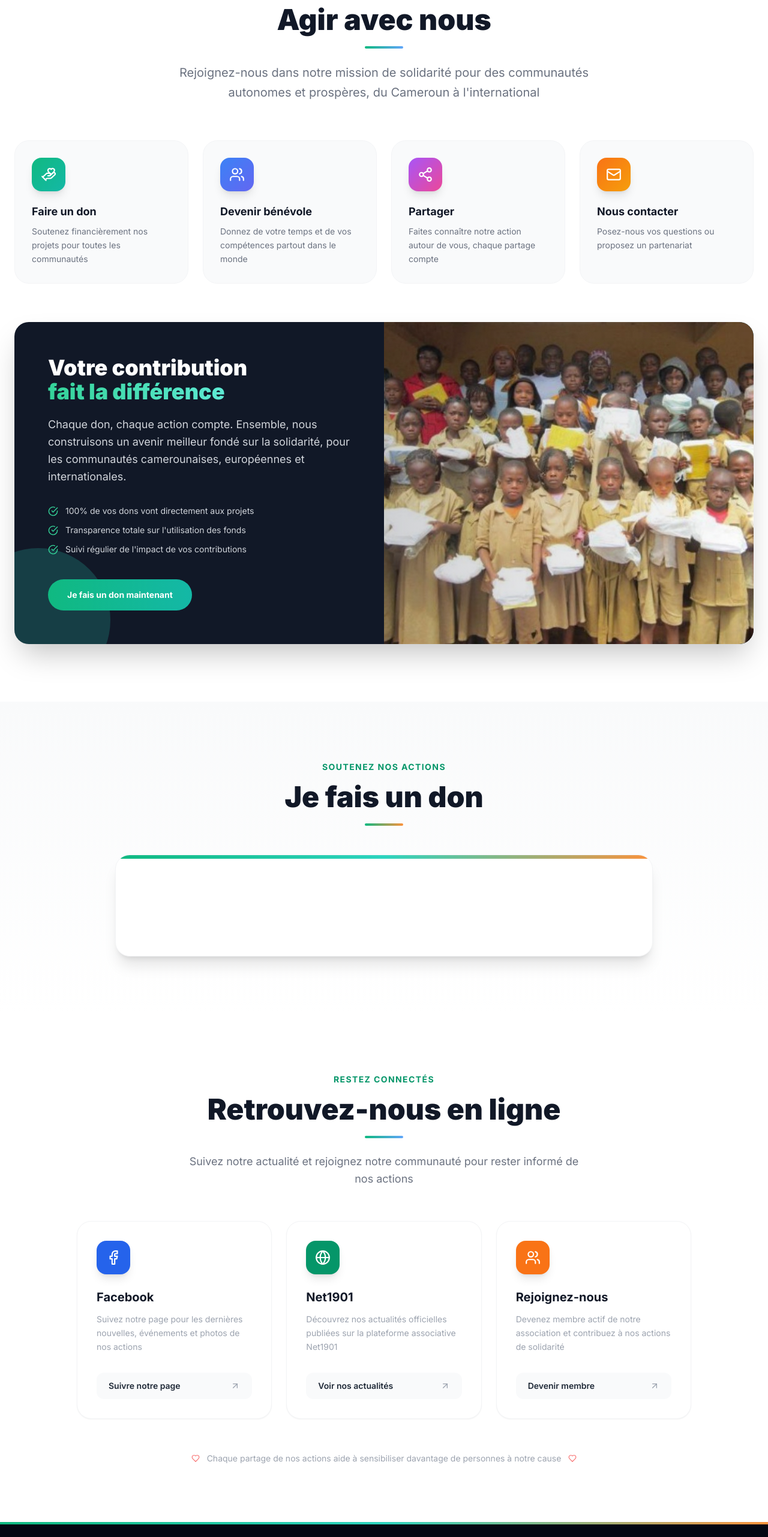
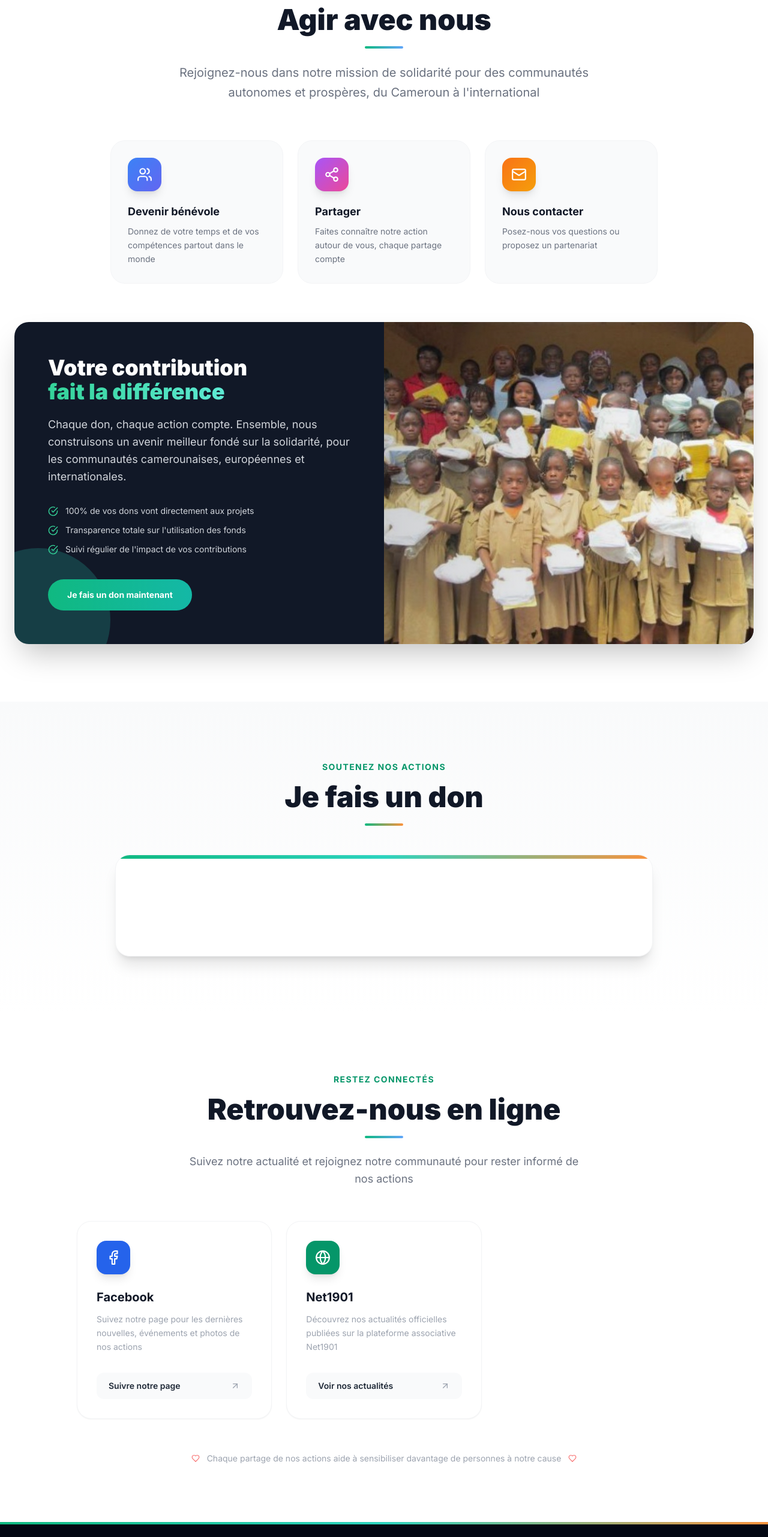
Before and after one commit to banaenavant/bana-en-avant, a React (Vite) app: page / in a window 1280 px wide. Shown: the part 5111-7674 px from the top of the page at 60% size. Built offline with nearby package versions, Linux system fonts and the light colour scheme.

Commit message:
Suppression cartes don/rejoindre, centrage cartes, lien Gmail contact
Co-Authored-By: Claude Sonnet 4.6 <noreply@anthropic.com>

```diff
--- a/src/components/GetInvolved.tsx
+++ b/src/components/GetInvolved.tsx
@@ -7,18 +7,12 @@ export default function GetInvolved() {
 
   const ways = [
     {
-      icon: HandHeart,
-      title: 'Faire un don',
-      description: 'Soutenez financièrement nos projets pour toutes les communautés',
-      color: 'from-emerald-500 to-teal-500',
-      light: 'bg-emerald-50',
-    },
-    {
       icon: Users,
       title: 'Devenir bénévole',
       description: 'Donnez de votre temps et de vos compétences partout dans le monde',
       color: 'from-blue-500 to-indigo-500',
       light: 'bg-blue-50',
+      href: '',
     },
     {
       icon: Share2,
@@ -26,6 +20,7 @@ export default function GetInvolved() {
       description: 'Faites connaître notre action autour de vous, chaque partage compte',
       color: 'from-purple-500 to-pink-500',
       light: 'bg-purple-50',
+      href: '',
     },
     {
       icon: Mail,
@@ -33,6 +28,7 @@ export default function GetInvolved() {
       description: 'Posez-nous vos questions ou proposez un partenariat',
       color: 'from-orange-500 to-amber-500',
       light: 'bg-orange-50',
+      href: 'https://mail.google.com/mail/?view=cm&to=Tchaptchet80@yahoo.fr',
     },
   ];
 
@@ -53,11 +49,12 @@ export default function GetInvolved() {
           </p>
         </div>
 
-        <div className="grid md:grid-cols-2 lg:grid-cols-4 gap-6 mb-16">
-          {ways.map(({ icon: Icon, title, description, color }) => (
+        <div className="flex flex-wrap justify-center gap-6 mb-16">
+          {ways.map(({ icon: Icon, title, description, color, href }) => (
             <div
               key={title}
-              className="group relative bg-gray-50 hover:bg-white rounded-3xl p-7 border border-gray-100 hover:border-gray-200 hover:shadow-xl transition-all duration-400 cursor-default"
+              onClick={href ? () => window.open(href, '_blank') : undefined}
+              className={`group relative bg-gray-50 hover:bg-white rounded-3xl p-7 border border-gray-100 hover:border-gray-200 hover:shadow-xl transition-all duration-400 w-full md:w-72 ${href ? 'cursor-pointer' : 'cursor-default'}`}
             >
               <div className={`w-14 h-14 rounded-2xl bg-gradient-to-br ${color} flex items-center justify-center mb-5 group-hover:scale-110 transition-transform duration-300 shadow-lg`}>
                 <Icon className="text-white" size={26} />
--- a/src/components/SocialMedia.tsx
+++ b/src/components/SocialMedia.tsx
@@ -23,17 +23,6 @@ export default function SocialMedia() {
       light: 'bg-emerald-50',
       border: 'hover:border-emerald-200',
       iconBg: 'bg-emerald-600',
-    },
-    {
-      icon: Users,
-      title: 'Rejoignez-nous',
-      description: 'Devenez membre actif de notre association et contribuez à nos actions de solidarité',
-      href: 'mailto:contact@banaenvant.org',
-      label: 'Devenir membre',
-      gradient: 'from-orange-500 to-amber-500',
-      light: 'bg-orange-50',
-      border: 'hover:border-orange-200',
-      iconBg: 'bg-orange-500',
     },
   ];
 
```
